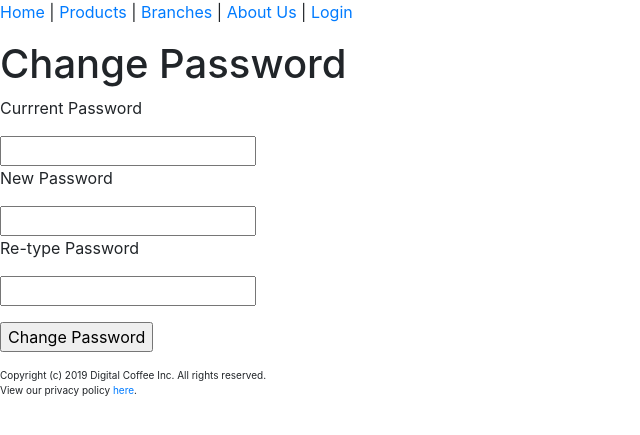
After one commit to gabyoung312/introtoflask3takehome, a Flask app: page /change_page in a window 1280 px wide. The commit adds this page. Shown: the top 435 px of the page, without its empty margins (0-640 px from the left). Run offline with Flask 2, Linux system fonts and the light colour scheme; some libraries are stand-ins or nearby versions.

Commit message:
Add files via upload

```diff
--- a/digitalcafe/app.py
+++ b/digitalcafe/app.py
@@ -13,8 +13,6 @@ app = Flask(__name__)
 # Set the secret key to some random bytes.
 # Keep this really secret!
 app.secret_key = b's@g@d@c0ff33!'
-
-
 
 logging.basicConfig(level=logging.DEBUG)
 app.logger.setLevel(logging.INFO)
@@ -69,7 +67,7 @@ def addtocart():
     return redirect('/cart')
 
 
-@app.route('/updatecart', methods = ['POST', ])
+@app.route('/updatecart', methods = ['POST'])
 def updatecart():
 
     request_type = request.form.get('submit')
@@ -157,3 +155,28 @@ def branchdetails():
 @app.route('/aboutus')
 def aboutus():
     return render_template('aboutus.html', page="About Us")
+
+@app.route('/change_page')
+def change_page():
+    return render_template('change_password.html')
+
+@app.route('/change_password', methods =['GET','POST'])
+def change_password():
+    pw = request.form.get("old")
+    new1 = request.form.get("new1")
+    new2 = request.form.get("new2")
+    user = session["user"]
+    username = user["username"]
+    user_pass = db.password(username)
+
+    if pw == user_pass:
+        if new1 == new2:
+            db.change_pw(username, user_pw)
+            error = "Password Change Successs"
+            return render_template('/change_password.html', error=error)
+        else:
+            error = "Passwords do not match"
+            return render_template('/change_password.html', error=error)
+    else:
+        error = "Invalid Password"
+        return render_template('/change_password.html', error=error, pw=pw)
--- a/digitalcafe/authentication.py
+++ b/digitalcafe/authentication.py
@@ -9,6 +9,7 @@ def login(username, password):
             is_valid_login=True
             user={"username":username,
                   "first_name":temp_user["first_name"],
-                  "last_name":temp_user["last_name"]}
+                  "last_name":temp_user["last_name"],
+                  "password":temp_user["password"]}
 
     return is_valid_login, user
--- /dev/null
+++ b/digitalcafe/templates/change_password.html
@@ -0,0 +1,14 @@
+{% include "header.html" %}
+<h1>Change Password</h1>
+
+<form action='/change_password' methods="GET">
+  <p>Currrent Password</p>
+  <input type="password" name="old" required>
+  <p>New Password</p>
+  <input type="password" name="new1" required>
+  <p>Re-type Password</p>
+  <input type="password" name="new2" required>
+  <p>{{error}}<p>
+  <input type="submit" value="Change Password">
+</form>
+{% include "footer.html" %}
--- a/digitalcafe/templates/header.html
+++ b/digitalcafe/templates/header.html
@@ -17,6 +17,7 @@ font-size:10px;
         {% if session["user"] is defined %}
         Welcome, {{ session["user"]["first_name"] }}.
         <a href='/orderhistory'>View Order History</a> |
+        <a href='/change_page'>Change Password</a> |
         <a href='/cart'>View Cart</a> |
         <a href='/logout'>Logout</a>
         {% else %}
```
Also changed, not shown: digitalcafe/database.py (+17 -1 lines).
